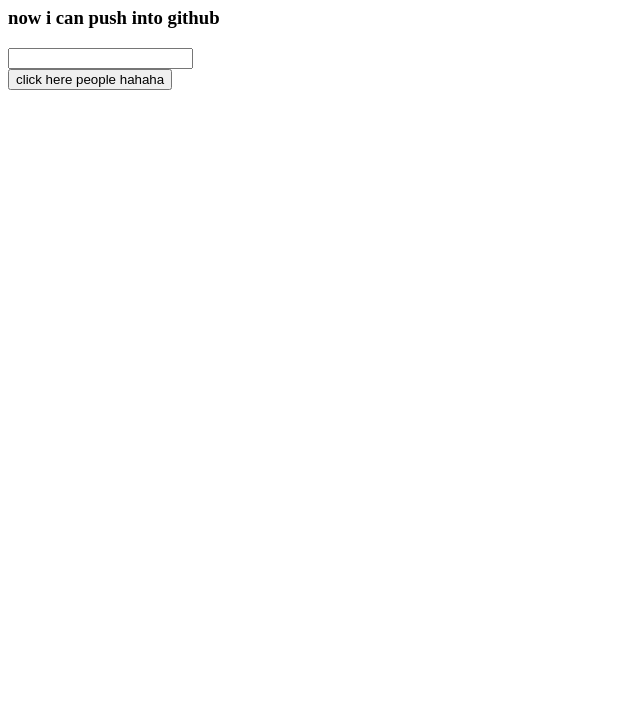
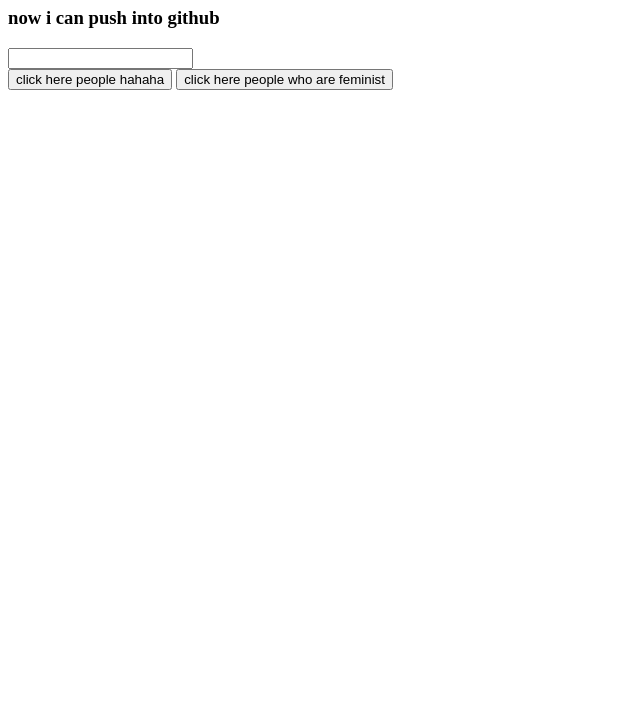
Before and after one commit to RifatSakib/My-first-website, a plain HTML site: page index.html in a window 1280 px wide. Shown: the part 73-800 px from the top of the page, without its empty margins (0-640 px from the left). Drawn offline with Linux system fonts and the light colour scheme.

Commit message:
new update

```diff
--- a/index.html
+++ b/index.html
@@ -14,6 +14,8 @@
     <br>
     <button>click here people hahaha</button>
 
+    <button>click here people who are feminist</button>
+
 
 </body>
 </html>
```
